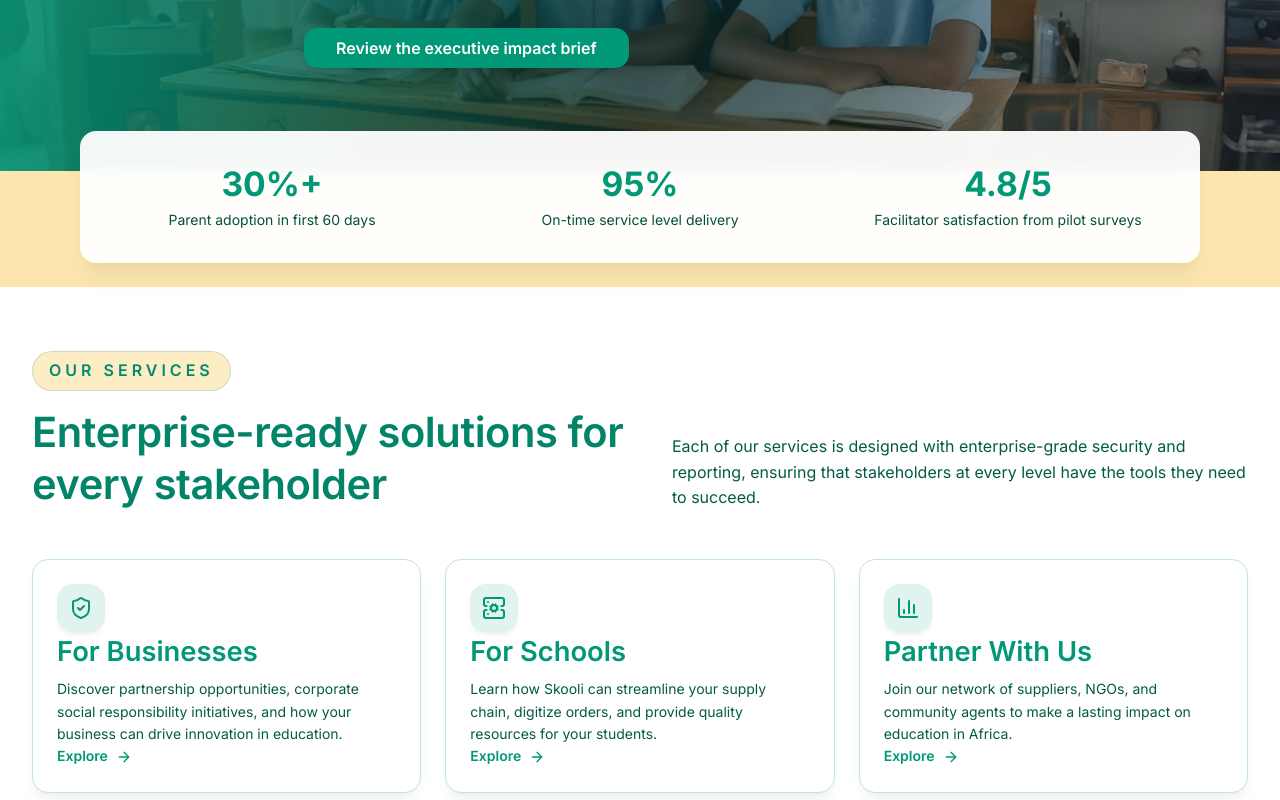
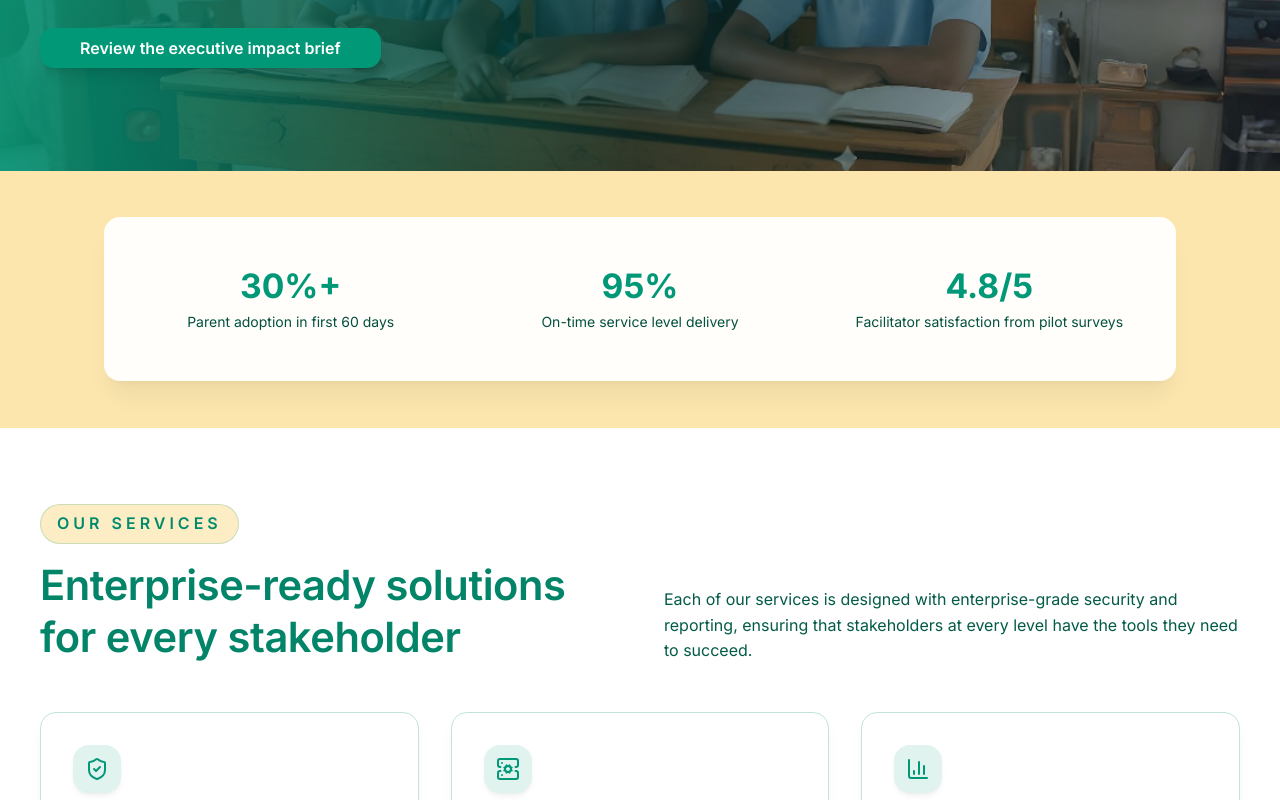
Before and after one commit to nyacly/skooli_website_demo, a React (Vite) app: page / in a window 1280 px wide. Shown: the part 600-1400 px from the top of the page. Built offline with nearby package versions, Linux system fonts and the light colour scheme.

Commit message:
Add spacing tokens and align section layouts

```diff
--- a/src/components/Hero.jsx
+++ b/src/components/Hero.jsx
@@ -29,7 +29,7 @@ const handleHeroImageError = (event) => {
 
 export default function Hero() {
   return (
-    <section className="relative flex min-h-[85vh] items-center justify-start overflow-hidden" id="hero">
+    <section className="section-shell relative flex min-h-[85vh] items-center justify-start overflow-hidden" id="hero">
       <div className="absolute inset-0">
         <picture>
           <source type="image/jpeg" srcSet="/assets/branding/skooli_banner_image.jpg" sizes="100vw" />
@@ -49,21 +49,21 @@ export default function Hero() {
           aria-hidden="true"
         />
       </div>
-      <div className="relative z-10 mx-auto max-w-7xl px-4 py-24 text-left text-[var(--brand-white)] sm:px-6 lg:px-8">
+      <div className="relative z-10 section-container text-left text-[var(--brand-white)]">
         <div className="max-w-2xl">
           <AccentPill tone="inverse" size="sm" className="bg-[color-mix(in_srgb,var(--brand-white)_20%,transparent)]">
             Executive briefing
           </AccentPill>
-          <h1 className="mt-6 typography-display font-semibold text-[var(--brand-white)]">
+          <h1 className="mt-[var(--space-md)] typography-display font-semibold text-[var(--brand-white)]">
             Operational assurance for national education pilots
           </h1>
-          <p className="mt-6 typography-body-lg font-medium text-[color-mix(in_srgb,var(--brand-white)_90%,transparent)]">
+          <p className="mt-[var(--space-md)] typography-body-lg font-medium text-[color-mix(in_srgb,var(--brand-white)_90%,transparent)]">
             Skooli deploys accountable facilitators, verified suppliers, and transparent financial rails so ministries see auditable results from the first cohort through national scale.
           </p>
-          <div className="mt-10">
+          <div className="mt-[var(--space-xl)]">
             <Button
               size="lg"
-              className="rounded-md bg-[var(--brand-emerald)] px-8 py-4 text-base font-semibold text-[var(--brand-white)] shadow-lg shadow-black/10 transition hover:-translate-y-0.5 hover:bg-[color-mix(in_srgb,var(--brand-emerald)_80%,var(--emerald-ink)_20%)]"
+              className="rounded-md bg-[var(--brand-emerald)] px-[var(--space-xl)] py-[var(--space-sm)] text-base font-semibold text-[var(--brand-white)] shadow-lg shadow-black/10 transition hover:-translate-y-0.5 hover:bg-[color-mix(in_srgb,var(--brand-emerald)_80%,var(--emerald-ink)_20%)]"
               asChild
             >
               <Link to="/downloads/skooli-impact-report-2025.pdf" target="_blank" rel="noreferrer noopener">
--- a/src/components/HeroStats.jsx
+++ b/src/components/HeroStats.jsx
@@ -5,14 +5,14 @@ export default function HeroStats() {
     { value: '4.8/5', label: 'Facilitator satisfaction from pilot surveys' },
   ]
   return (
-    <section className="-mt-10 bg-transparent pb-6">
-      <div className="mx-auto max-w-6xl px-4">
-        <div className="grid gap-4 rounded-2xl bg-[color-mix(in_srgb,var(--brand-white)_95%,transparent)] p-4 shadow-xl shadow-black/5 backdrop-blur sm:grid-cols-3">
+    <section className="section-shell bg-transparent" data-spacing="tight">
+      <div className="section-container max-w-6xl">
+        <div className="grid gap-[var(--space-md)] rounded-2xl bg-[color-mix(in_srgb,var(--brand-white)_95%,transparent)] p-[var(--space-md)] shadow-xl shadow-black/5 backdrop-blur sm:grid-cols-3">
           {items.map((item) => (
-            <div key={item.label} className="flex items-center justify-center rounded-xl p-4 text-center">
+            <div key={item.label} className="flex items-center justify-center rounded-xl p-[var(--space-md)] text-center">
               <div>
                 <p className="typography-heading-3 font-bold text-[var(--brand-emerald)]">{item.value}</p>
-                <p className="mt-1 typography-body-sm font-medium text-[color-mix(in_srgb,var(--brand-emerald)_25%,var(--emerald-canopy)_75%)]">
+                <p className="mt-[var(--space-3xs)] typography-body-sm font-medium text-[color-mix(in_srgb,var(--brand-emerald)_25%,var(--emerald-canopy)_75%)]">
                   {item.label}
                 </p>
               </div>
--- a/src/components/QuickGateways.jsx
+++ b/src/components/QuickGateways.jsx
@@ -25,14 +25,14 @@ const gateways = [
 
 export default function QuickGateways() {
   return (
-    <section className="bg-[var(--brand-white)] py-16" id="gateways">
-      <div className="mx-auto max-w-7xl px-4 sm:px-6 lg:px-8">
-        <div className="flex flex-col items-start justify-between gap-8 md:flex-row md:items-end">
+    <section className="section-shell bg-[var(--brand-white)]" id="gateways">
+      <div className="section-container">
+        <div className="flex flex-col items-start justify-between gap-[var(--space-xl)] md:flex-row md:items-end">
           <div>
             <AccentPill size="sm" className="tracking-[0.25em]">
               Our Services
             </AccentPill>
-            <h2 className="mt-4 typography-heading-2 font-semibold text-[color-mix(in_srgb,var(--brand-emerald)_82%,var(--emerald-ink)_18%)]">
+            <h2 className="mt-[var(--space-sm)] typography-heading-2 font-semibold text-[color-mix(in_srgb,var(--brand-emerald)_82%,var(--emerald-ink)_18%)]">
               Enterprise-ready solutions for every stakeholder
             </h2>
           </div>
@@ -40,26 +40,26 @@ export default function QuickGateways() {
             Each of our services is designed with enterprise-grade security and reporting, ensuring that stakeholders at every level have the tools they need to succeed.
           </p>
         </div>
-        <div className="mt-12 grid gap-6 sm:grid-cols-2 lg:grid-cols-3">
+        <div className="mt-[var(--space-2xl)] grid gap-[var(--space-lg)] sm:grid-cols-2 lg:grid-cols-3">
           {gateways.map(({ title, description, icon, to }) => {
             const IconComponent = icon
             return (
               <Link
                 key={title}
                 to={to}
-                className="group flex flex-col justify-between rounded-2xl border border-[color-mix(in_srgb,var(--brand-emerald)_25%,var(--brand-white))] bg-[var(--brand-white)] p-6 shadow-lg shadow-black/5 transition hover:-translate-y-1 hover:border-[color-mix(in_srgb,var(--brand-emerald)_70%,var(--emerald-ink)_30%)] hover:shadow-xl"
+                className="group flex flex-col justify-between rounded-2xl border border-[color-mix(in_srgb,var(--brand-emerald)_25%,var(--brand-white))] bg-[var(--brand-white)] p-[var(--space-lg)] shadow-lg shadow-black/5 transition hover:-translate-y-1 hover:border-[color-mix(in_srgb,var(--brand-emerald)_70%,var(--emerald-ink)_30%)] hover:shadow-xl"
               >
                 <div className="flex size-12 items-center justify-center rounded-2xl bg-[color-mix(in_srgb,var(--brand-emerald)_12%,var(--brand-white)_88%)] text-[var(--brand-emerald)] shadow-md shadow-black/5 transition group-hover:bg-[var(--brand-emerald)] group-hover:text-[var(--brand-white)]">
                   <IconComponent className="size-6" aria-hidden="true" />
                 </div>
                 <div>
                   <h3 className="typography-heading-4 font-semibold text-[var(--brand-emerald)]">{title}</h3>
-                  <p className="mt-2 typography-body-sm text-[color-mix(in_srgb,var(--brand-emerald)_35%,var(--emerald-canopy)_65%)]">{description}</p>
+                  <p className="mt-[var(--space-2xs)] typography-body-sm text-[color-mix(in_srgb,var(--brand-emerald)_35%,var(--emerald-canopy)_65%)]">{description}</p>
                 </div>
                 <span className="inline-flex items-center justify-start typography-body-sm font-semibold text-[var(--brand-emerald)] transition group-hover:text-[color-mix(in_srgb,var(--brand-emerald)_70%,var(--emerald-ink)_30%)]">
                   Explore
                   <svg
-                    className="ml-2 size-4 transition group-hover:translate-x-1"
+                    className="ml-[var(--space-2xs)] size-4 transition group-hover:translate-x-1"
                     xmlns="http://www.w3.org/2000/svg"
                     viewBox="0 0 24 24"
                     fill="none"
--- a/src/index.css
+++ b/src/index.css
@@ -93,6 +93,7 @@
   --sidebar-accent-foreground: var(--brand-white);
   --sidebar-border: color-mix(in srgb, var(--brand-emerald) 20%, var(--brand-white));
   --sidebar-ring: color-mix(in srgb, var(--brand-emerald) 65%, var(--emerald-canopy));
+  --section-max-width: 80rem;
 }
 
 .dark {
@@ -134,6 +135,20 @@ body {
   font-family: 'Inter', system-ui, sans-serif;
 }
 
+.section-shell {
+  padding-block: var(--space-section-y);
+}
+
+.section-shell[data-spacing='tight'] {
+  padding-block: var(--space-section-tight-y);
+}
+
+.section-container {
+  margin-inline: auto;
+  width: min(100%, var(--section-max-width));
+  padding-inline: var(--space-section-inline);
+}
+
 /* Tone of voice guide ------------------------------------------------------
    Skooli copy should sound hopeful, dignifying, and pragmatic. Lead with
    evidence-backed impact, avoid hype, and always center the families and
@@ -165,7 +180,8 @@ body {
 
 /* Card styles */
 .skooli-card {
-  @apply bg-white rounded-3xl shadow-lg shadow-black/5 p-6;
+  @apply bg-white rounded-3xl shadow-lg shadow-black/5;
+  padding: var(--space-lg);
 }
 
 /* Hero overlay */
--- a/src/styles/tokens.css
+++ b/src/styles/tokens.css
@@ -32,6 +32,24 @@
   --emerald-mist: #8b9f99;
   --emerald-haze: #8da49a;
   --neutral-cloud: #cccccc;
+
+  /* Spacing scale */
+  --space-3xs: 0.25rem;
+  --space-2xs: 0.5rem;
+  --space-xs: 0.75rem;
+  --space-sm: 1rem;
+  --space-md: 1.5rem;
+  --space-lg: 2rem;
+  --space-xl: 2.5rem;
+  --space-2xl: 3rem;
+  --space-3xl: 4rem;
+  --space-4xl: 5rem;
+  --space-5xl: 6rem;
+
+  /* Section layout */
+  --space-section-inline: clamp(var(--space-sm), 4vw, var(--space-xl));
+  --space-section-y: clamp(var(--space-3xl), 6vw, var(--space-5xl));
+  --space-section-tight-y: calc(var(--space-section-y) * 0.6);
 }
 
 body {
```
Also changed, not shown: src/components/Footer.jsx (+21 -21 lines), src/components/NewsletterSignupModule.jsx (+6 -6 lines).
